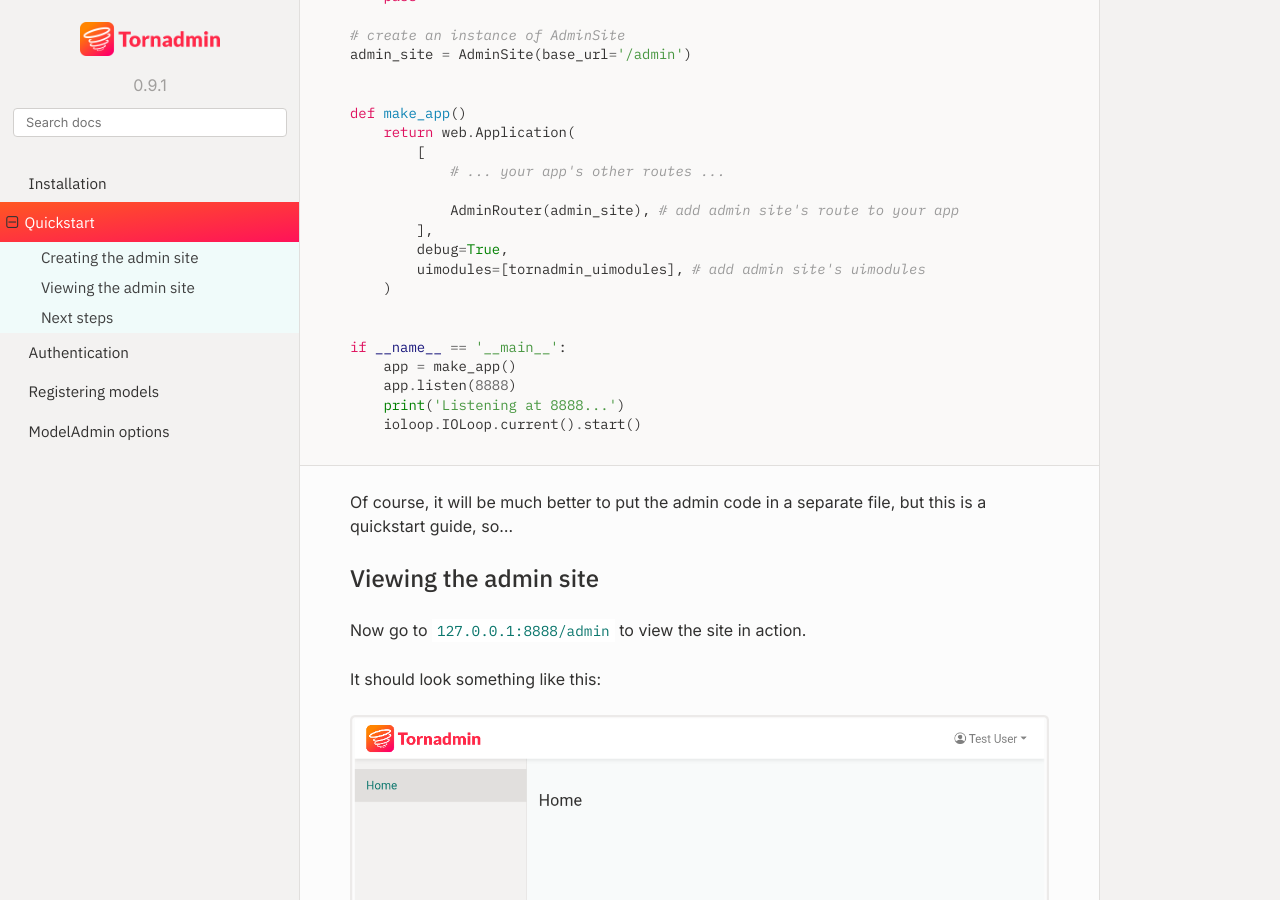
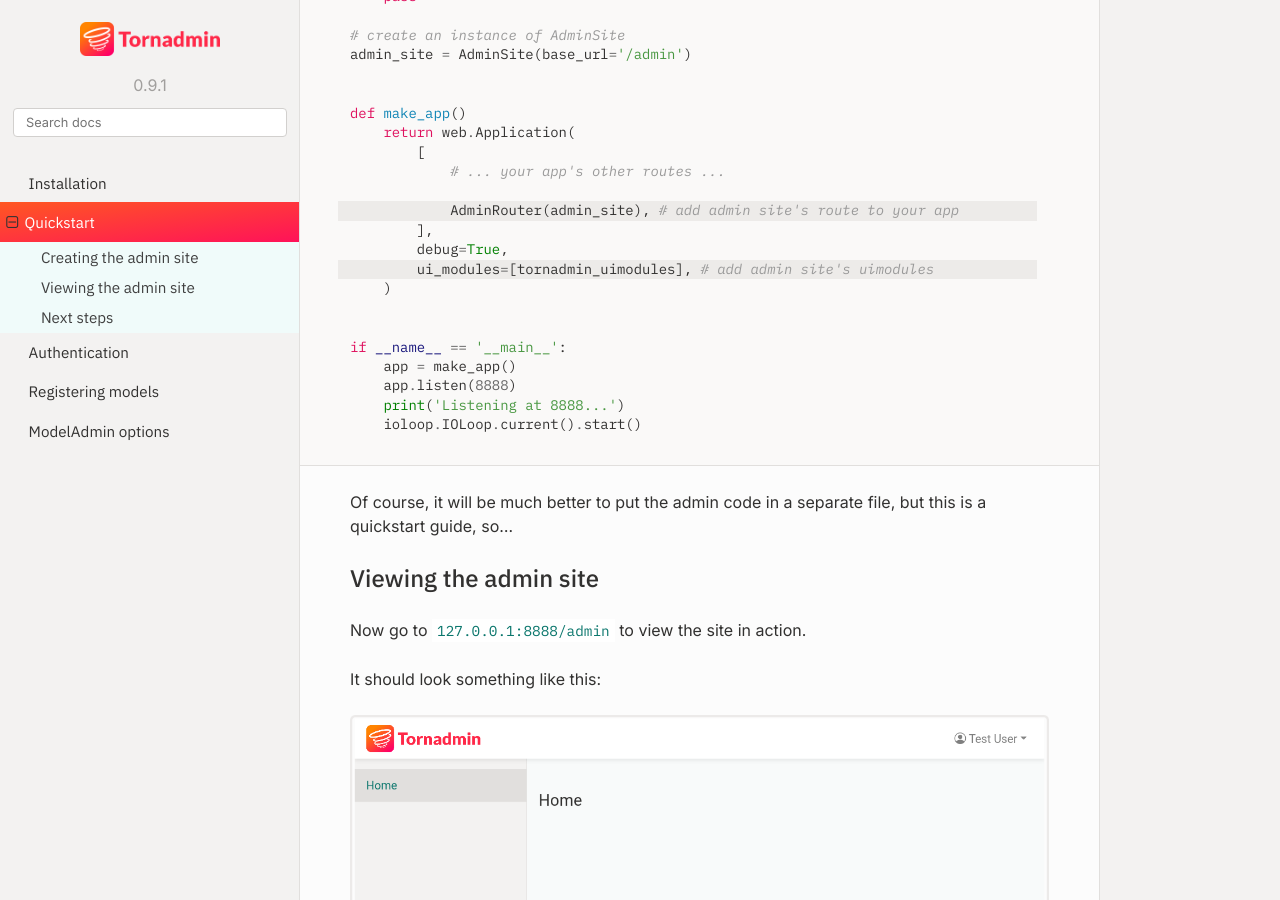
Before and after one commit to bhch/tornadmin, a Sphinx documentation site: the page built from docs/quickstart.rst, in a window 1280 px wide and 900 px high, scrolled down 625 px. Built offline with Sphinx 7.4.7 and the Read the Docs theme 2.0.0, drawn with Linux system fonts in a browser that asks for light colours.

Commit message:
Fix #30: Fix code quickstart code example

```diff
--- a/docs/quickstart.rst
+++ b/docs/quickstart.rst
@@ -38,7 +39,7 @@
                 AdminRouter(admin_site), # add admin site's route to your app
             ],
             debug=True,
-            uimodules=[tornadmin_uimodules], # add admin site's uimodules
+            ui_modules=[tornadmin_uimodules], # add admin site's uimodules
         )
 
 
```
Also changed, not shown: other parts of docs/quickstart.rst (+1 -0 lines).
